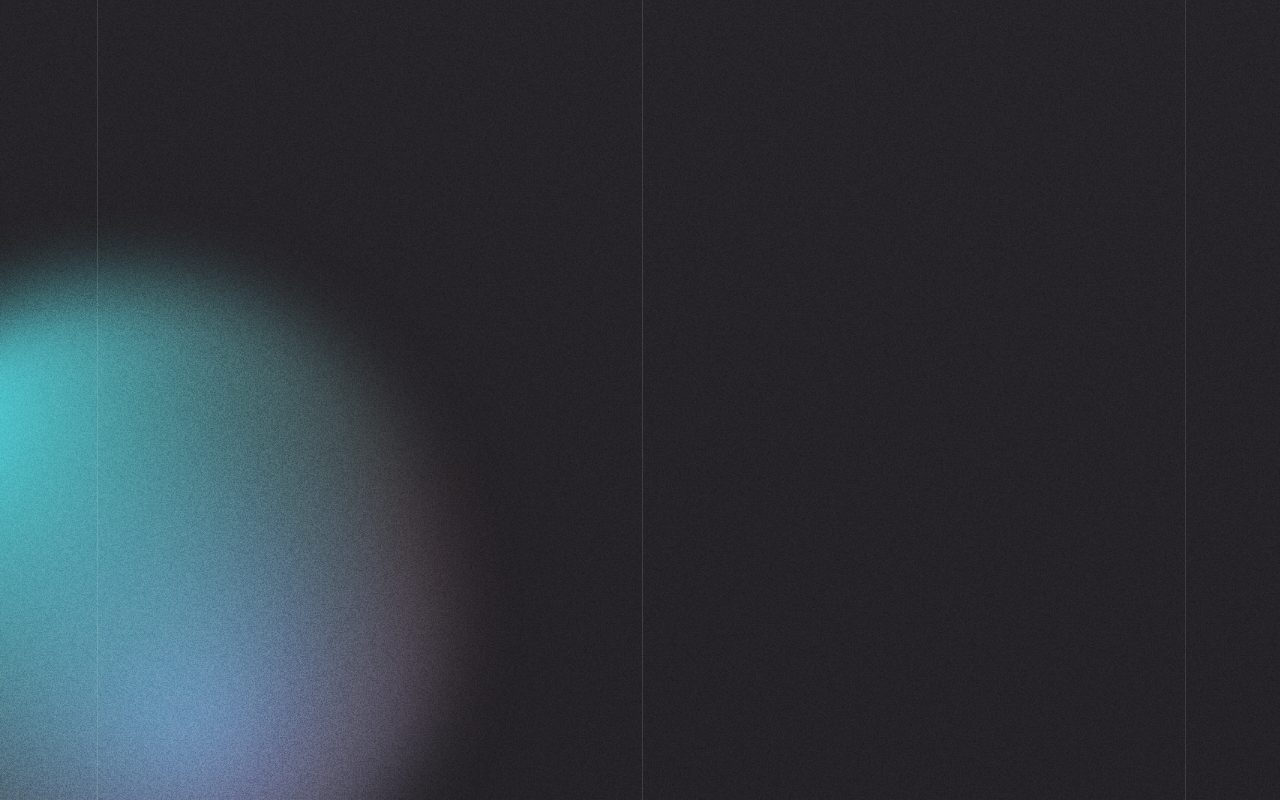
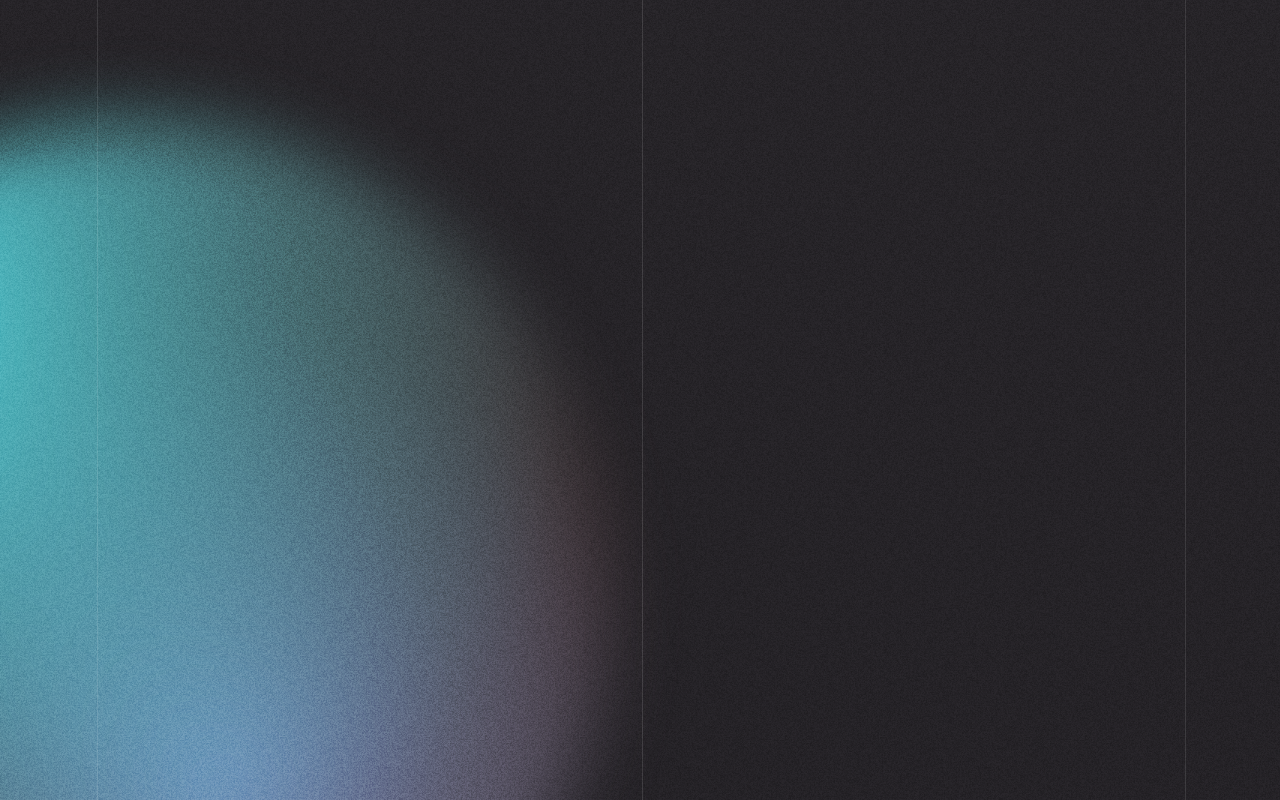
Before and after one commit to JovinLiu/Personal-Profile, a React (Vite) app: page / in a window 1280 px wide. Shown: the part 1360-2160 px from the top of the page. Built offline with nearby package versions, Linux system fonts and the light colour scheme; a web font is replaced by a local one.

Commit message:
20241007

```diff
--- a/src/Components/Aboutme.jsx
+++ b/src/Components/Aboutme.jsx
@@ -72,7 +72,7 @@ function Aboutme() {
         opacity="100%"
         primary="--turquoise"
         secondary="--orange-0-15"
-        size="50vw"
+        size="75vw"
         transition="var(--transition-4)"
         event="none"
         position="absolute"
--- a/src/Components/Hero.jsx
+++ b/src/Components/Hero.jsx
@@ -122,10 +122,10 @@ function Hero() {
         position="absolute"
       />
       <TitleContainer id="hero-title-container">
-        <TitleSpan id="hero-title-span-a" fontSize="5.2vw" fadeintime="5">
+        <TitleSpan id="hero-title-span-a" fontSize="5.2vw" fadeintime="3">
           Full Stack Web Developer
         </TitleSpan>
-        <TitleSpan id="hero-title-span-b" fontSize="12vw" fadeintime="4">
+        <TitleSpan id="hero-title-span-b" fontSize="12vw" fadeintime="3">
           Jovin Liu
         </TitleSpan>
       </TitleContainer>
--- a/src/Styles/query.css
+++ b/src/Styles/query.css
@@ -533,6 +533,11 @@
     width: 75vw;
     padding: 0.5rem 2rem;
   }
+
+  @media (max-width: 500px) {
+    width: 80vw;
+    padding: 0.5rem 2rem;
+  }
 }
 
 #skills-grid-position {
```
